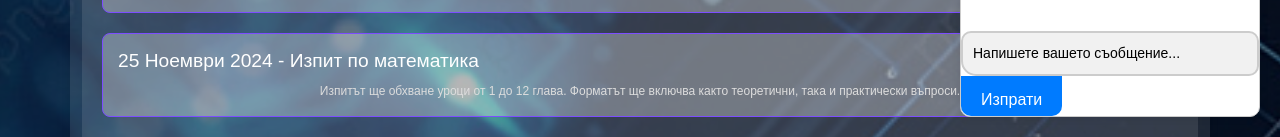
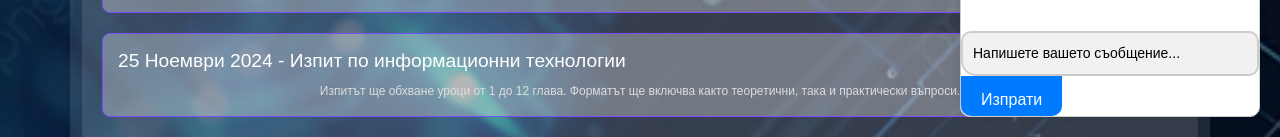
Before and after one commit to sashko303/stu2001181017, a plain HTML site: page calendar.html in a window 1280 px wide. Shown: the part 663-800 px from the top of the page. Drawn offline with nearby package versions, Linux system fonts and the light colour scheme.

Commit message:
Update calendar.html

```diff
--- a/calendar.html
+++ b/calendar.html
@@ -45,7 +45,7 @@
                     <p>Контролна работа върху уроци 8, 9, и 10. Ще включва въпроси по новия материал и практически задачи.</p>
                 </li>
                 <li>
-                    <h3>25 Ноември 2024 - Изпит по математика</h3>
+                    <h3>25 Ноември 2024 - Изпит по информационни технологии</h3>
                     <p>Изпитът ще обхване уроци от 1 до 12 глава. Форматът ще включва както теоретични, така и практически въпроси.</p>
                 </li>
             </ul>
```
